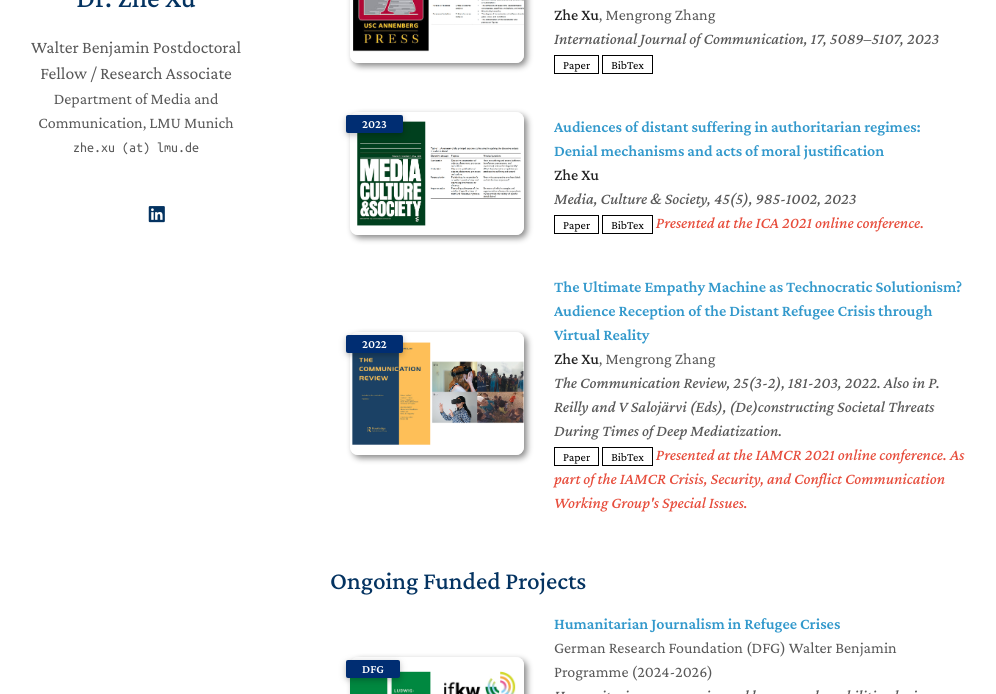
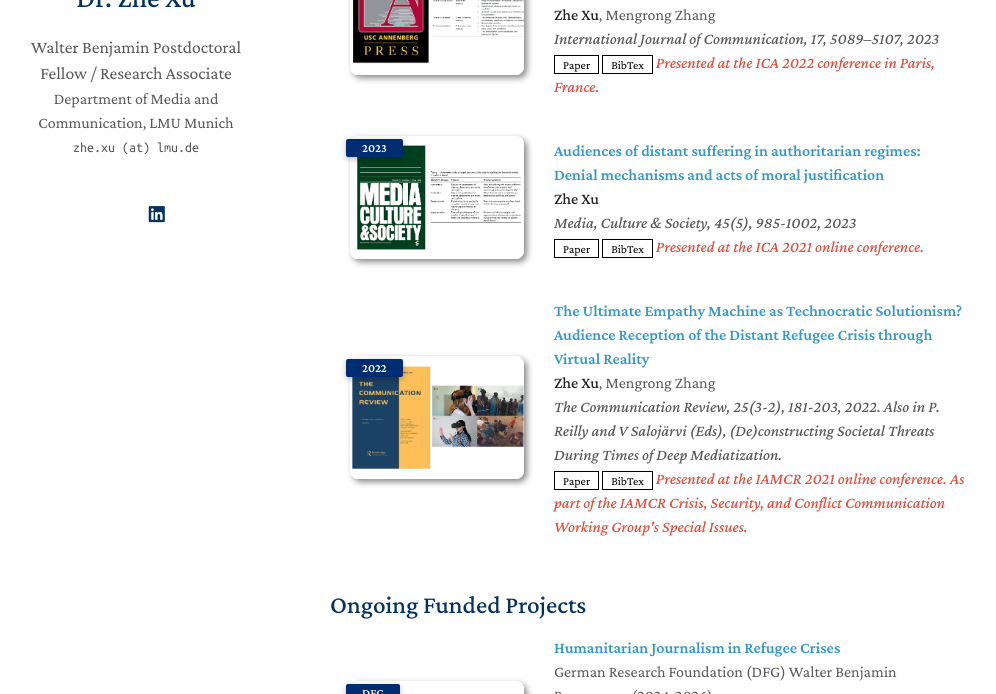
Before and after one commit to zhexuphd/home, a Jekyll site: the page built from index.md, in a window 1280 px wide and 900 px high, scrolled down 612 px, cut to the strip 206-900 px from the top of the window. Shown: the whole strip, without its empty margins (140-1136 px from the left). Built offline with Jekyll 4.4.1, drawn with Linux system fonts in a browser that asks for light colours; a style sheet for code colours, icons or effects is not loaded; our own code applies the rules of GitHub Pages for plain Markdown files.

Commit message:
Update publications.yml

```diff
--- a/_data/publications.yml
+++ b/_data/publications.yml
@@ -14,6 +14,7 @@ main:
     conference: International Journal of Communication, 17, 5089–5107, 2023
     paper: https://ijoc.org/index.php/ijoc/article/view/19850
     bibtex: https://gist.githubusercontent.com/zhexuphd/0ec9134e3b5f077b5b2c443e96947240/raw/d04e8d6b3575742312460b2aadbd2d9f94a0e188/gistfile1.txt
+    notes: Presented at the ICA 2022 conference in Paris, France.
     image: ./assets/img/ijoc.jpg
 
   - title: "Audiences of distant suffering in authoritarian regimes: Denial mechanisms and acts of moral justification"
```
